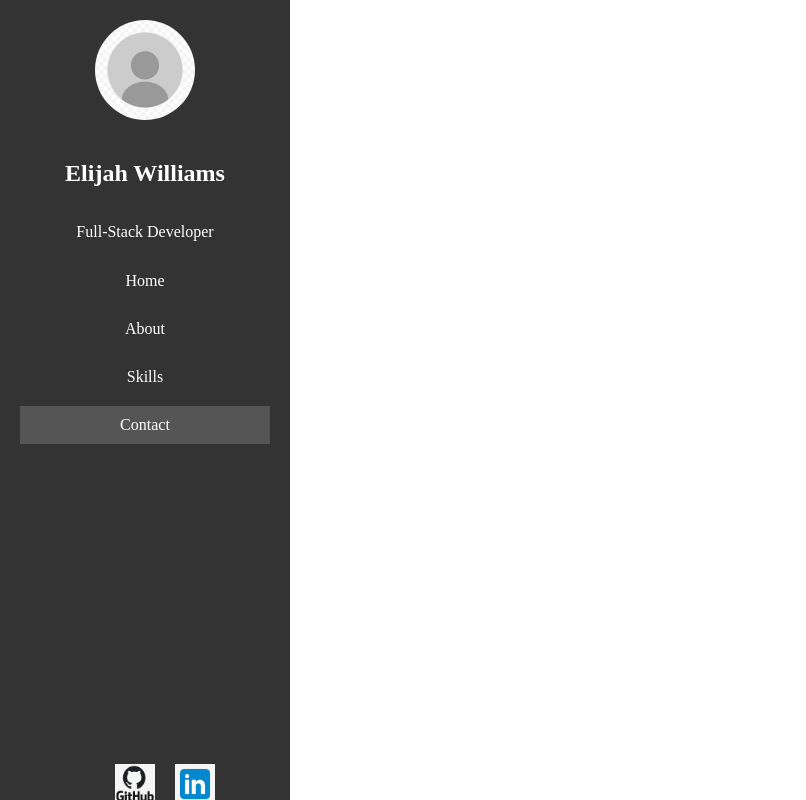
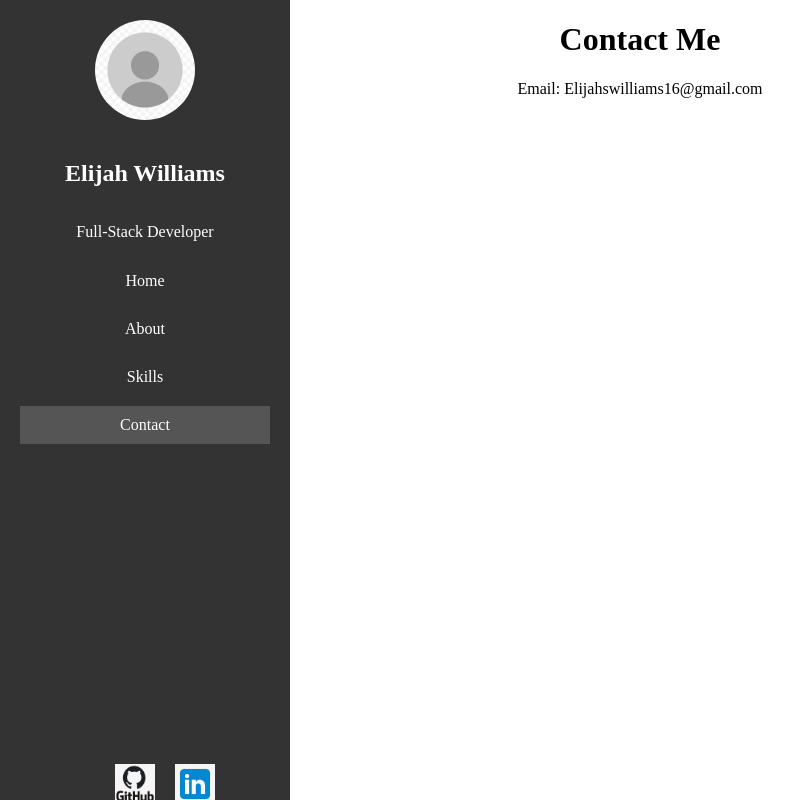
Before and after one commit to ElijahSWilliams/Portfolio, a React (Vite) app: page /contact in a window 1280 px wide. Shown: the whole page, without its empty margins (0-806 px from the left). Built offline with nearby package versions, Linux system fonts and the light colour scheme.

Commit message:
Contact component updated

```diff
--- a/src/Components/App/App.jsx
+++ b/src/Components/App/App.jsx
@@ -5,6 +5,7 @@ import SideBar from "../Sidebar/Sidebar";
 import { Routes, Route } from "react-router-dom";
 import Skills from "../Skills/Skills";
 import About from "../About/About";
+import Contact from "../Contact/Contact";
 
 function App() {
   return (
@@ -14,6 +15,7 @@ function App() {
         <Route path="/" element={<Home />} />
         <Route path="/about" element={<About />} />
         <Route path="/skills" element={<Skills />} />
+        <Route path="/contact" element={<Contact />} />
       </Routes>
     </div>
   );
--- a/src/Components/Contact/Contact.css
+++ b/src/Components/Contact/Contact.css
@@ -0,0 +1,3 @@
+.contact {
+  text-align: center;
+}
--- a/src/Components/Contact/Contact.jsx
+++ b/src/Components/Contact/Contact.jsx
@@ -3,7 +3,8 @@ import "./Contact.css";
 function Contact() {
   return (
     <div className="contact">
-      <form></form>
+      <h1 className="contact__title">Contact Me</h1>
+      <p className="contact__email">Email: Elijahswilliams16@gmail.com</p>
     </div>
   );
 }
```
